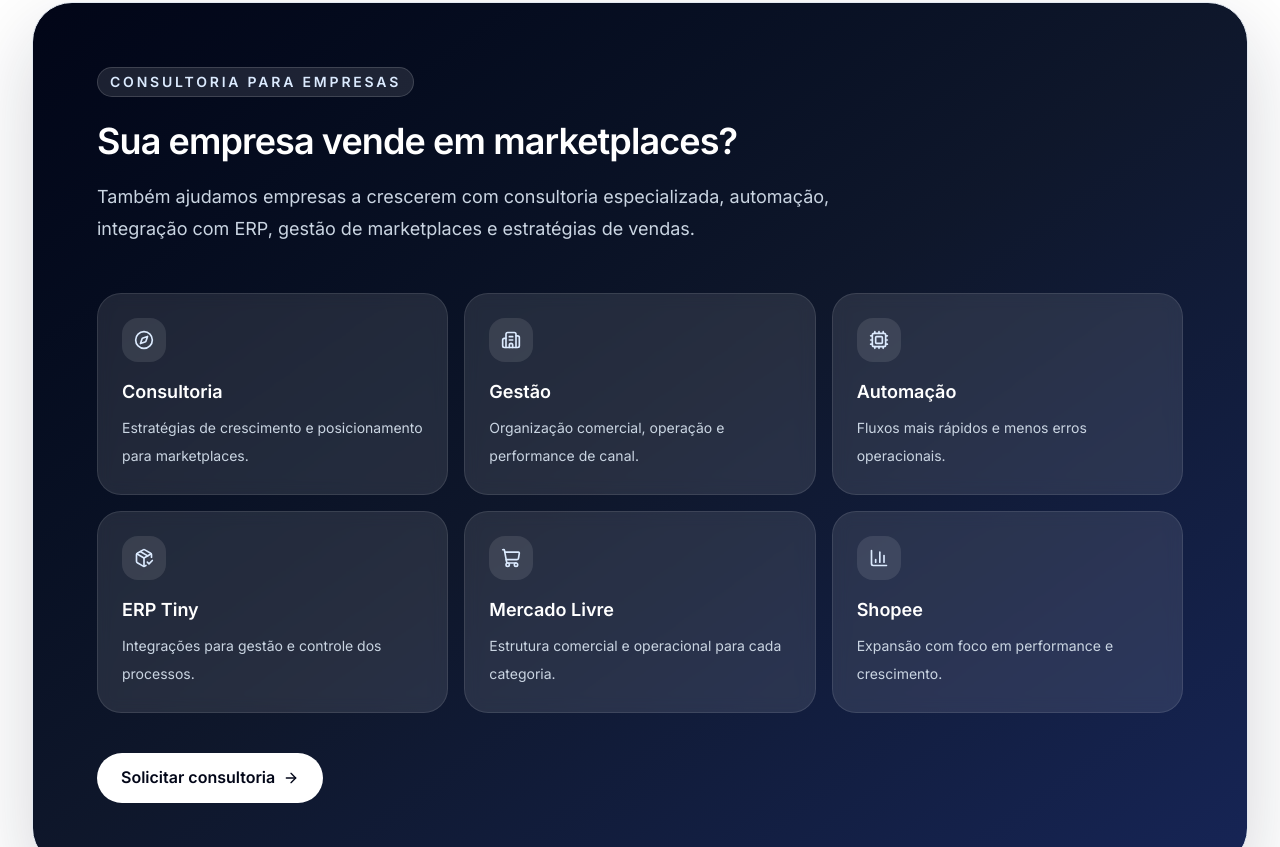
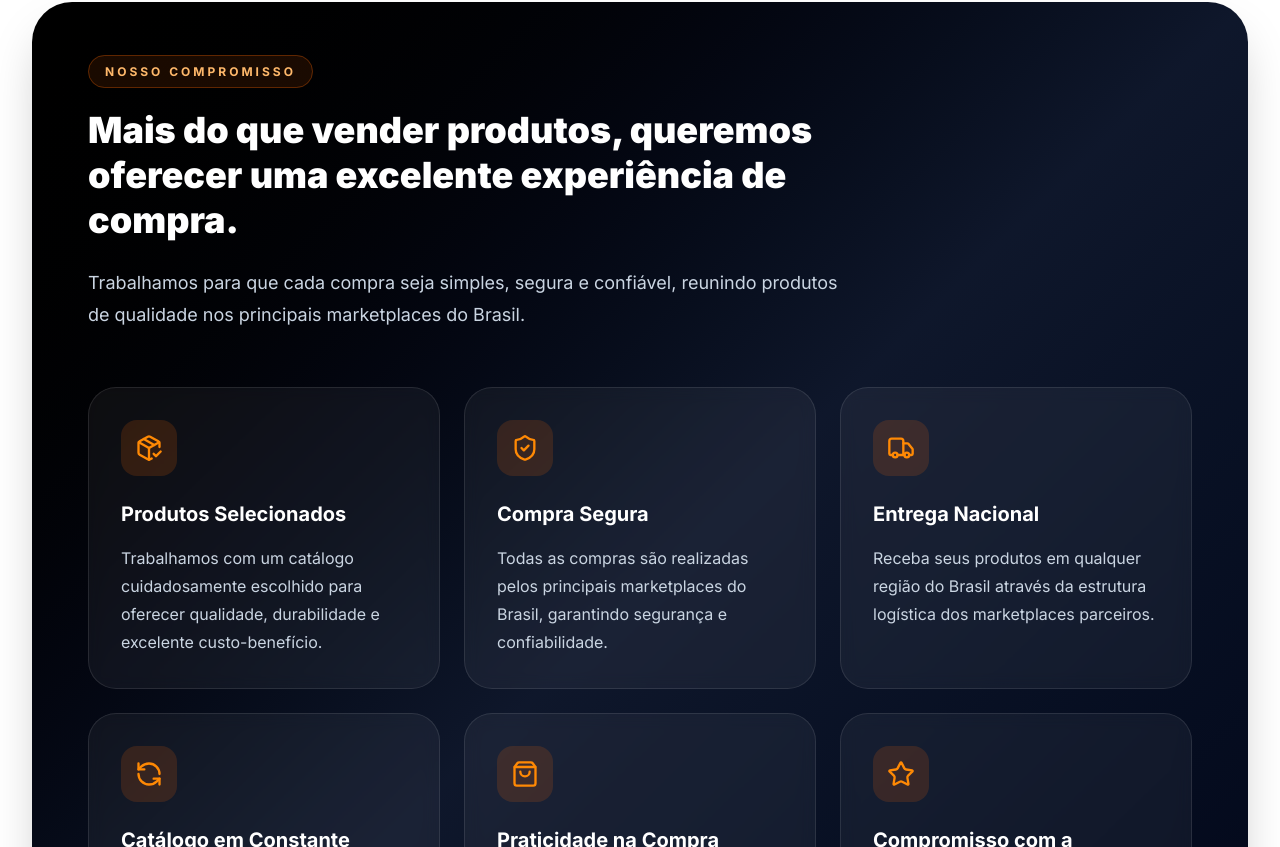
Before and after one commit to vanzashop-bit/Vanzashop-Site, a Next.js app: page / in a window 1280 px wide. Shown: the part 3493-4340 px from the top of the page. Built offline with nearby package versions, Linux system fonts and the light colour scheme.

Commit message:
Refactor Consultoria component with new commitments

```diff
--- a/components/Consultoria.tsx
+++ b/components/Consultoria.tsx
@@ -1,57 +1,136 @@
-import { ArrowRight, BarChart3, Building2, Compass, Cpu, PackageCheck, ShoppingCart } from "lucide-react";
-import SectionTitle from "./SectionTitle";
+import {
+  ArrowRight,
+  PackageCheck,
+  ShieldCheck,
+  Truck,
+  RefreshCcw,
+  ShoppingBag,
+  Star,
+} from "lucide-react";
 
-const consultoriaItems = [
-  { title: "Consultoria", description: "Estratégias de crescimento e posicionamento para marketplaces.", icon: Compass },
-  { title: "Gestão", description: "Organização comercial, operação e performance de canal.", icon: Building2 },
-  { title: "Automação", description: "Fluxos mais rápidos e menos erros operacionais.", icon: Cpu },
-  { title: "ERP Tiny", description: "Integrações para gestão e controle dos processos.", icon: PackageCheck },
-  { title: "Mercado Livre", description: "Estrutura comercial e operacional para cada categoria.", icon: ShoppingCart },
-  { title: "Shopee", description: "Expansão com foco em performance e crescimento.", icon: BarChart3 },
+const commitments = [
+  {
+    title: "Produtos Selecionados",
+    description:
+      "Trabalhamos com um catálogo cuidadosamente escolhido para oferecer qualidade, durabilidade e excelente custo-benefício.",
+    icon: PackageCheck,
+  },
+  {
+    title: "Compra Segura",
+    description:
+      "Todas as compras são realizadas pelos principais marketplaces do Brasil, garantindo segurança e confiabilidade.",
+    icon: ShieldCheck,
+  },
+  {
+    title: "Entrega Nacional",
+    description:
+      "Receba seus produtos em qualquer região do Brasil através da estrutura logística dos marketplaces parceiros.",
+    icon: Truck,
+  },
+  {
+    title: "Catálogo em Constante Evolução",
+    description:
+      "Novos produtos e categorias são adicionados regularmente para atender diferentes necessidades.",
+    icon: RefreshCcw,
+  },
+  {
+    title: "Praticidade na Compra",
+    description:
+      "Escolha seu marketplace preferido e finalize sua compra de forma simples, rápida e segura.",
+    icon: ShoppingBag,
+  },
+  {
+    title: "Compromisso com a Qualidade",
+    description:
+      "Nosso objetivo é oferecer uma experiência de compra confiável do início ao fim.",
+    icon: Star,
+  },
 ];
 
 export default function Consultoria() {
   return (
-    <section id="consultoria" className="mx-auto max-w-7xl px-4 py-24 sm:px-6 lg:px-8">
-      <div className="overflow-hidden rounded-[2.5rem] border border-slate-200 bg-gradient-to-br from-slate-950 via-slate-900 to-blue-950 p-8 text-white shadow-[0_30px_80px_rgba(15,23,42,0.18)] sm:p-12 lg:p-16">
+    <section
+      id="commitment"
+      className="mx-auto max-w-7xl px-4 py-24 sm:px-6 lg:px-8"
+    >
+      <div className="overflow-hidden rounded-[2.5rem] bg-gradient-to-br from-black via-slate-900 to-slate-950 p-10 text-white shadow-2xl sm:p-14">
+
         <div className="max-w-3xl">
-          <p className="inline-flex rounded-full border border-white/15 bg-white/10 px-3 py-1 text-sm font-semibold uppercase tracking-[0.2em] text-blue-100">
-            Consultoria para empresas
+
+          <span className="rounded-full border border-orange-500/30 bg-orange-500/10 px-4 py-2 text-xs font-bold uppercase tracking-[0.25em] text-orange-300">
+
+            NOSSO COMPROMISSO
+
+          </span>
+
+          <h2 className="mt-6 text-4xl font-black leading-tight">
+
+            Mais do que vender produtos, queremos oferecer uma excelente experiência de compra.
+
+          </h2>
+
+          <p className="mt-6 text-lg leading-8 text-slate-300">
+
+            Trabalhamos para que cada compra seja simples, segura e confiável,
+            reunindo produtos de qualidade nos principais marketplaces do Brasil.
+
           </p>
-          <h2 className="mt-6 text-3xl font-semibold tracking-tight sm:text-4xl">
-            Sua empresa vende em marketplaces?
-          </h2>
-          <p className="mt-5 text-lg leading-8 text-slate-300">
-            Também ajudamos empresas a crescerem com consultoria especializada, automação, integração com ERP, gestão de marketplaces e estratégias de vendas.
-          </p>
+
         </div>
 
-        <div className="mt-12 grid gap-4 md:grid-cols-2 xl:grid-cols-3">
-          {consultoriaItems.map((item) => {
+        <div className="mt-14 grid gap-6 md:grid-cols-2 xl:grid-cols-3">
+
+          {commitments.map((item) => {
+
             const Icon = item.icon;
+
             return (
-              <div key={item.title} className="rounded-[1.5rem] border border-white/10 bg-white/10 p-6 backdrop-blur">
-                <div className="flex h-11 w-11 items-center justify-center rounded-2xl bg-white/10 text-blue-100">
-                  <Icon className="h-5 w-5" />
+
+              <div
+                key={item.title}
+                className="rounded-[1.75rem] border border-white/10 bg-white/5 p-8 backdrop-blur transition-all duration-300 hover:-translate-y-2 hover:border-orange-500/20 hover:bg-white/10"
+              >
+
+                <div className="flex h-14 w-14 items-center justify-center rounded-2xl bg-orange-500/15 text-orange-400">
+
+                  <Icon className="h-7 w-7" />
+
                 </div>
-                <h3 className="mt-4 text-lg font-semibold">{item.title}</h3>
-                <p className="mt-2 text-sm leading-7 text-slate-300">{item.description}</p>
+
+                <h3 className="mt-6 text-xl font-bold">
+
+                  {item.title}
+
+                </h3>
+
+                <p className="mt-4 leading-7 text-slate-300">
+
+                  {item.description}
+
+                </p>
+
               </div>
+
             );
+
           })}
+
         </div>
 
-        <div className="mt-10 flex flex-wrap gap-4">
+        <div className="mt-14">
+
           <a
-            href="https://wa.me/5554999981574"
-            target="_blank"
-            rel="noopener noreferrer"
-            className="inline-flex items-center gap-2 rounded-full bg-white px-6 py-3 font-semibold text-slate-950 transition hover:bg-slate-100"
+            href="#marketplaces"
+            className="inline-flex items-center gap-2 rounded-xl bg-orange-500 px-7 py-4 font-semibold text-white transition hover:bg-orange-600"
           >
-            Solicitar consultoria
+            Conheça nossos marketplaces
+
             <ArrowRight className="h-4 w-4" />
+
           </a>
+
         </div>
+
       </div>
     </section>
   );
```
